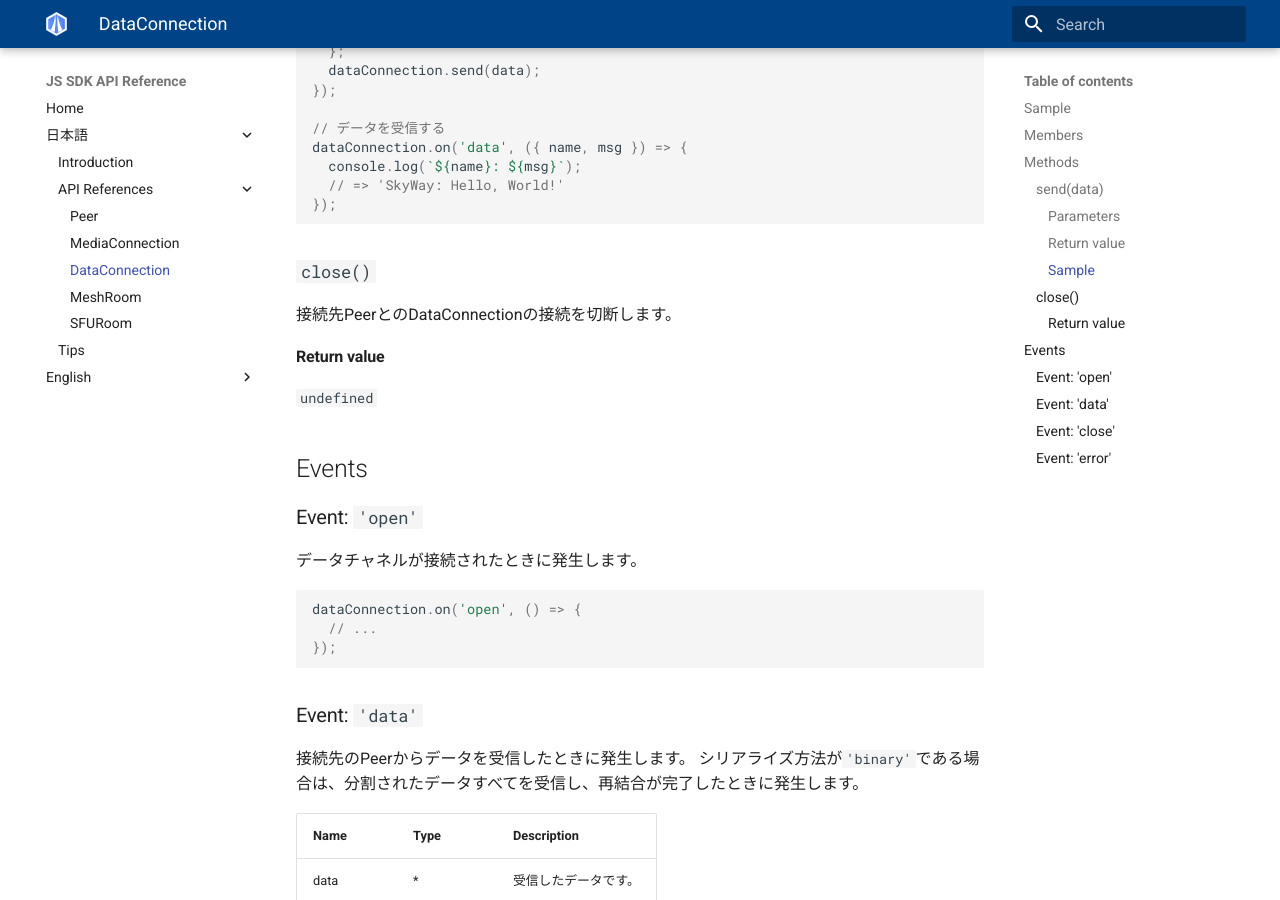
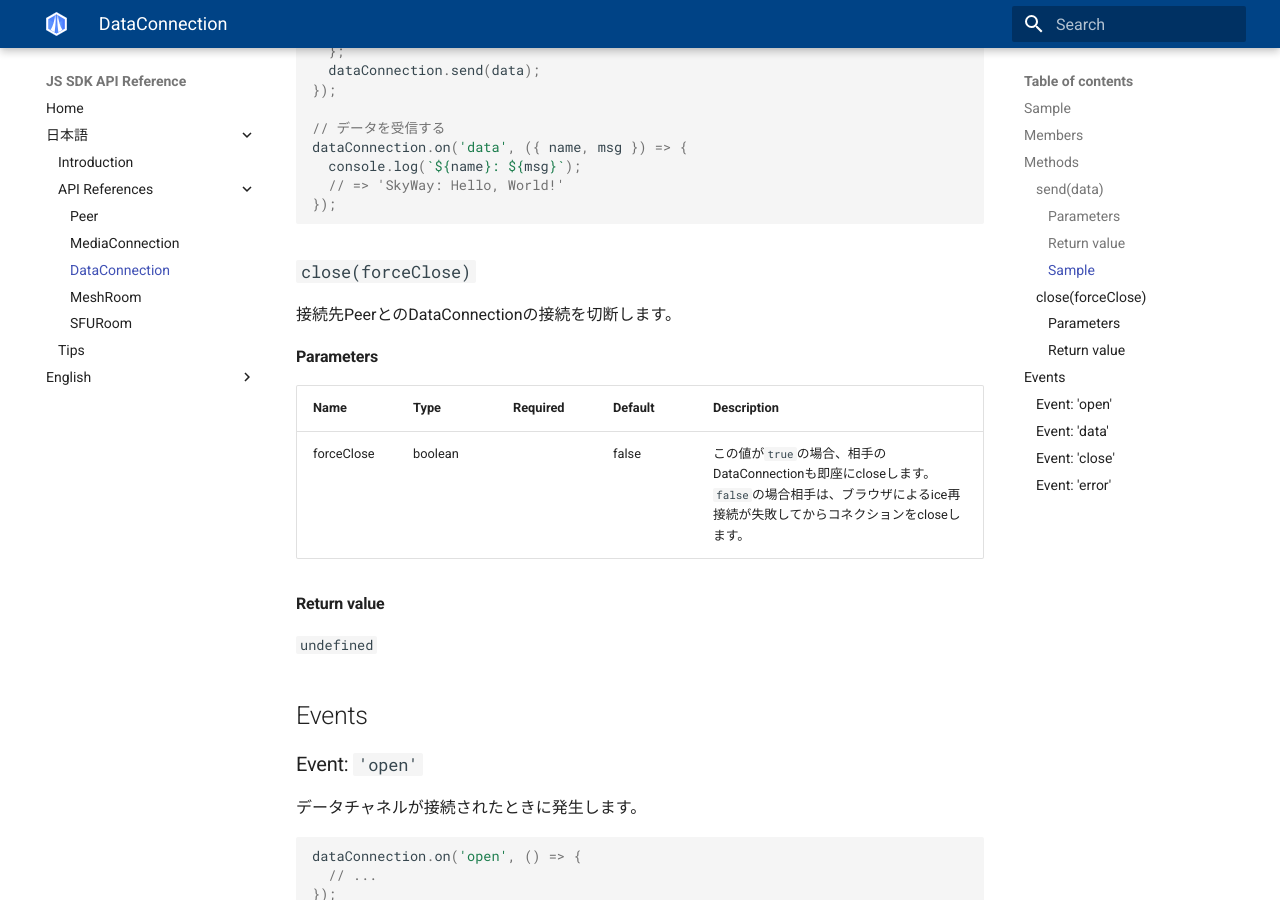
Before and after one commit to skyway/skyway-js-sdk-doc, an MkDocs documentation site: the page built from docs/ja/dataconnection.md, in a window 1280 px wide and 900 px high, scrolled down 1722 px. Built offline with MkDocs 1.6.1 and Material for MkDocs 9.7.7, drawn with Linux system fonts in a browser that asks for light colours.

Commit message:
add description of Connection.close

````diff
--- a/docs/ja/dataconnection.md
+++ b/docs/ja/dataconnection.md
@@ -63,9 +63,15 @@ dataConnection.on('data', ({ name, msg }) => {
 });
 ```
 
-### `close()`
+### `close(forceClose)`
 
 接続先PeerとのDataConnectionの接続を切断します。
+
+#### Parameters
+
+| Name       | Type    | Required | Default | Description                                                                                                                                          |
+|------------|---------|----------|---------|------------------------------------------------------------------------------------------------------------------------------------------------------|
+| forceClose | boolean |          | false   | この値が`true`の場合、相手のDataConnectionも即座にcloseします。`false`の場合相手は、ブラウザによるice再接続が失敗してからコネクションをcloseします。 |
 
 #### Return value
 
````
Also changed, not shown: docs/en/dataconnection.md (+7 -1 lines), docs/en/mediaconnection.md (+7 -1 lines), docs/ja/mediaconnection.md (+7 -1 lines).
